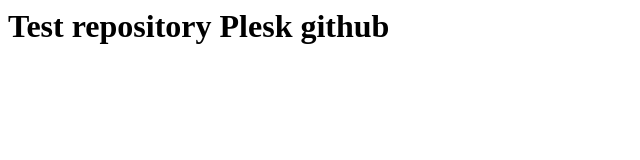
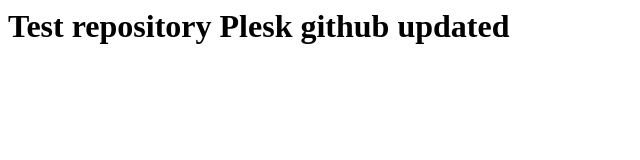
Before and after one commit to daviddea85/test-pvt, a plain HTML site: page index.html in a window 1280 px wide. Shown: the whole page, without its empty margins (0-640 px from the left). Drawn offline with Linux system fonts and the light colour scheme.

Commit message:
Update index.html

```diff
--- a/index.html
+++ b/index.html
@@ -1 +1 @@
-<h1>Test repository Plesk github</h1>
+<h1>Test repository Plesk github updated</h1>
```
